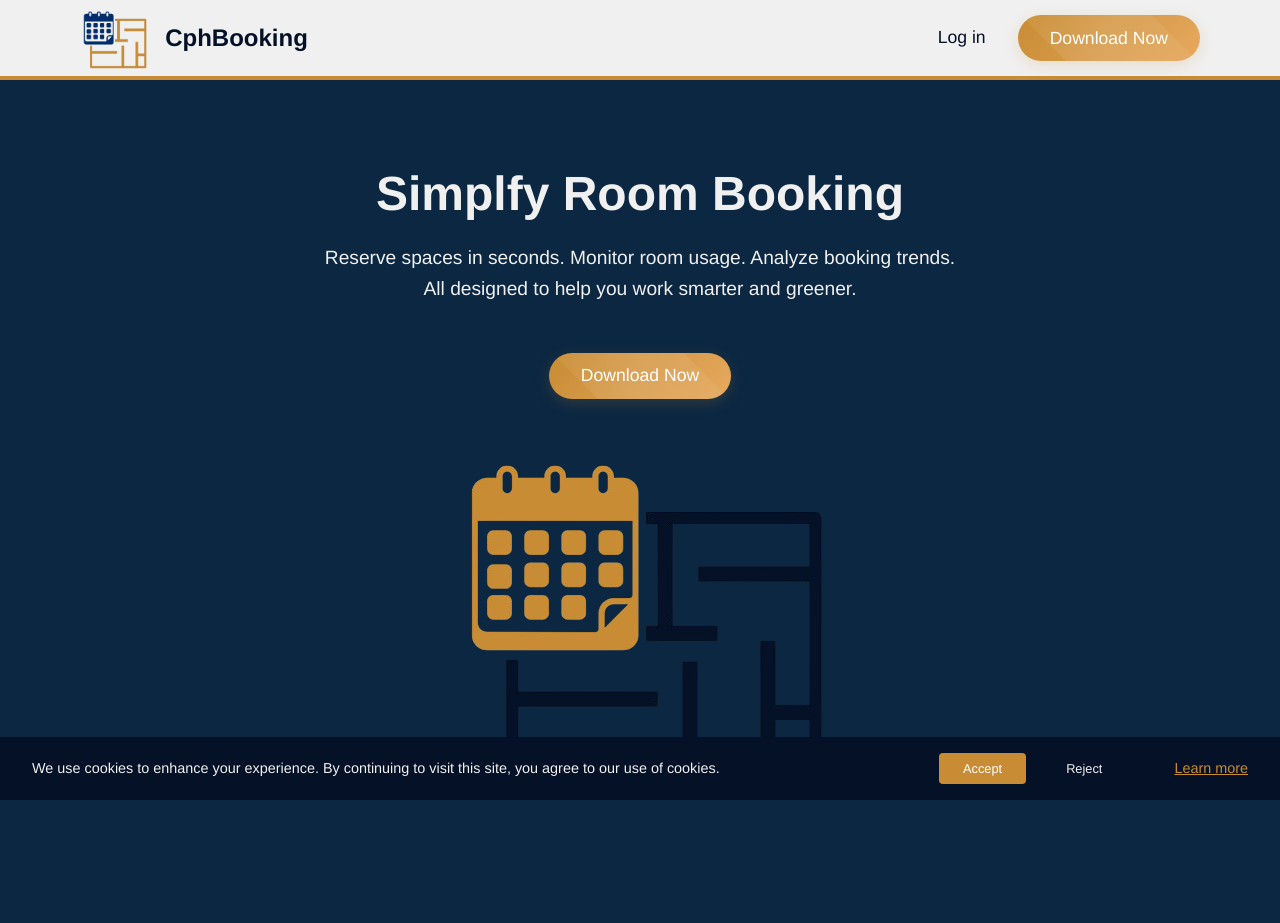
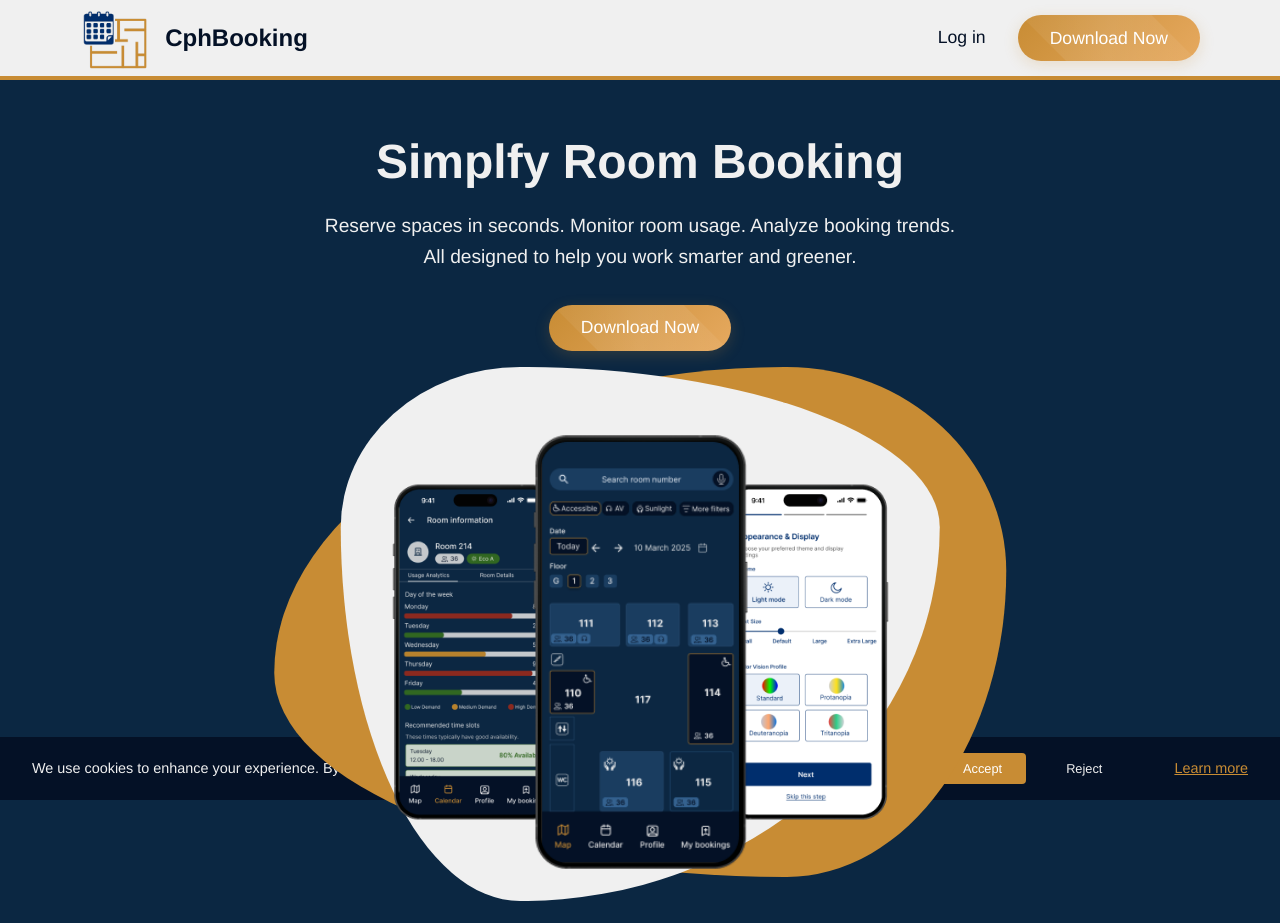
Before and after one commit to Wanesia/landing-page-UXUI-final, a plain HTML site: page index.html in a window 1280 px wide. Shown: the top 923 px of the page. Drawn offline with Linux system fonts and the light colour scheme.

Commit message:
changed hero image

```diff
--- a/index.html
+++ b/index.html
@@ -25,9 +25,13 @@
       <h1>Simplfy Room Booking</h1>
       <p>Reserve spaces in seconds. Monitor room usage. Analyze booking trends. <br>All designed to help you work smarter and greener.</p>
       <button class="download-btn">Download Now</button>
-        <div class="hero-image">
-            <img src="logo1.png" alt="App Preview" />
+      <div class="hero-image">
+        <div class="phone-container">
+          <img src="iPhone3.png" alt="App Preview" class="phone left" />
+          <img src="iPhone1.png" alt="App Preview" class="phone center" />
+          <img src="iPhone2.png" alt="App Preview" class="phone right" />
         </div>
+      </div>
     </div>
 
   </section>
--- a/style.css
+++ b/style.css
@@ -116,7 +116,7 @@ body {
 .hero {
   display: flex;
   justify-content: center;
-  align-items: center;
+  align-items: flex-start;
   padding: 3rem;
   min-height: 80vh;
   width: 100%;
@@ -127,18 +127,9 @@ body {
   justify-content: center;
   align-items: center;
   flex-direction: column;
-  margin-top: 2rem;
   text-align: center;
   max-width: 800px;
-}
-
-.hero-content button {
-  margin-top: 3rem;
-}
-
-.hero-content p {
-  font-size: 1.2rem;
-  line-height: 1.6;
+  margin: 0 auto;
 }
 
 .hero-content h1 {
@@ -146,17 +137,93 @@ body {
   margin-bottom: 1rem;
 }
 
+.hero-content p {
+  font-size: 1.2rem;
+  line-height: 1.6;
+  margin-bottom: 2rem;
+}
+
+.hero-content button {
+  margin-bottom: 4rem;
+}
+
 .hero-image {
-  margin-top: 2rem;
-  max-width: 100%;
+  width: 100%;
   display: flex;
   justify-content: center;
+  position: relative;
+  z-index: 1;
+  margin: 0 auto;
+  overflow: visible;
+}
+
+.phone-container {
+  display: flex;
+  align-items: center;
+  justify-content: center;
+  position: relative;
+  width: 100%;
+  max-width: 800px;
+  margin: 0 auto;
+  padding: 2.5rem;
+  padding-bottom: 3.25rem;
+  overflow: visible;
+}
+
+.phone {
+  width: auto;
+  height: 180px;
+  object-fit: contain;
+  transition: transform 0.3s ease;
+}
+
+.phone.left {
+  transform: translateX(30px) scale(0.85);
+  z-index: 1;
+}
+
+.phone.center {
+  transform: scale(1.1);
+  z-index: 3;
+}
+
+.phone.right {
+  transform: translateX(-30px) scale(0.85);
+  z-index: 1;
+}
+
+.hero-image::before {
+  content: '';
+  position: absolute;
+  width: 90%;
+  height: 110%;
+  background: var(--text-primary);
+  border-radius: 30% 70% 70% 30% / 30% 30% 70% 70%;
+  top: -10%;
+  left: 50%;
+  transform: translateX(-50%);
+  z-index: -1;
+}
+
+.hero-image::after {
+  content: '';
+  position: absolute;
+  width: 110%;
+  height: 105%;
+  background: var(--secondary);
+  border-radius: 70% 30% 30% 70% / 60% 40% 60% 40%;
+  top: -10%;
+  left: 50%;
+  transform: translateX(-50%);
+  z-index: -2;
 }
 
 .hero-image img {
   max-width: 100%;
   height: auto;
   object-fit: contain;
+  position: relative;
+  z-index: 2;
 }
 
 .features {
@@ -206,7 +273,7 @@ body {
   display: flex;
   justify-content: space-between;
   align-items: center;
-  padding: 5rem;
+  padding: 0 5rem;
   gap: 4rem;
   max-width: 1600px;
   margin: 0 auto;
```
Also changed, not shown: iPhone1.png (added), iPhone2.png (added), iPhone3.png (added).
